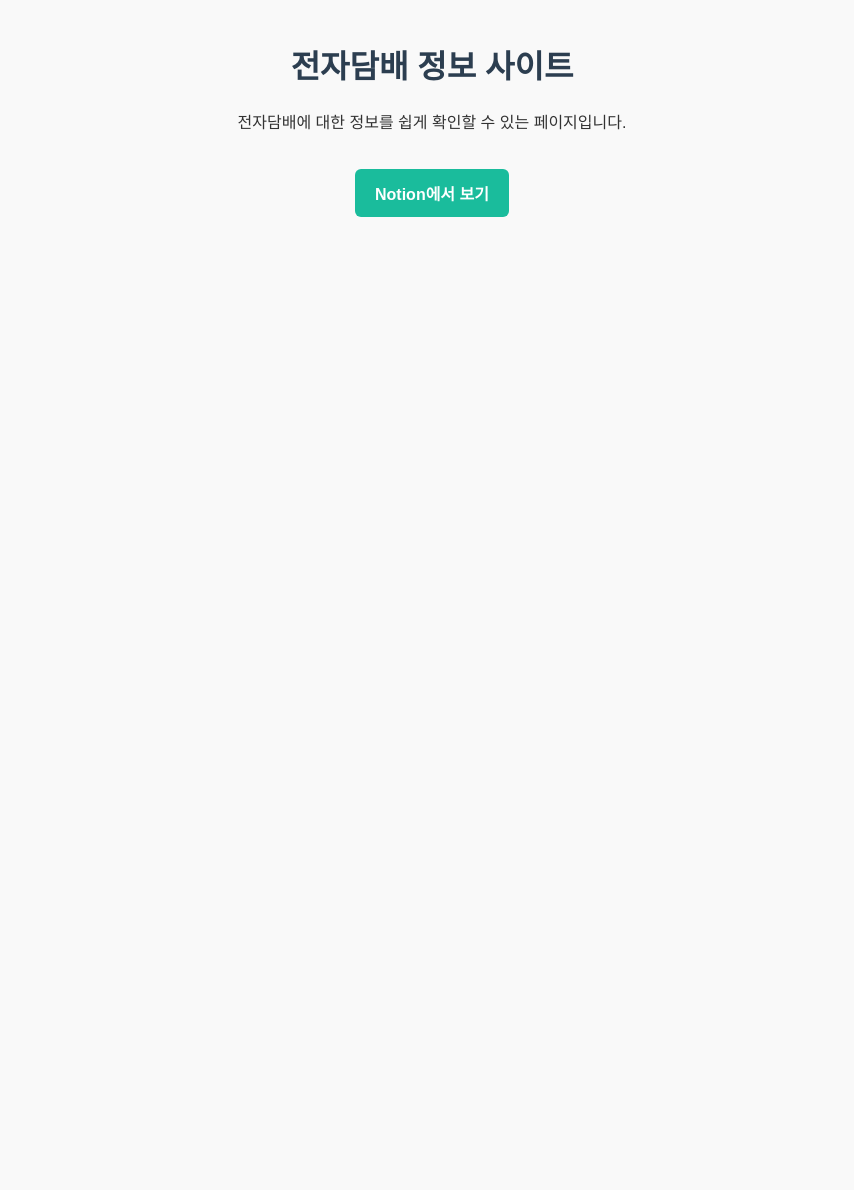
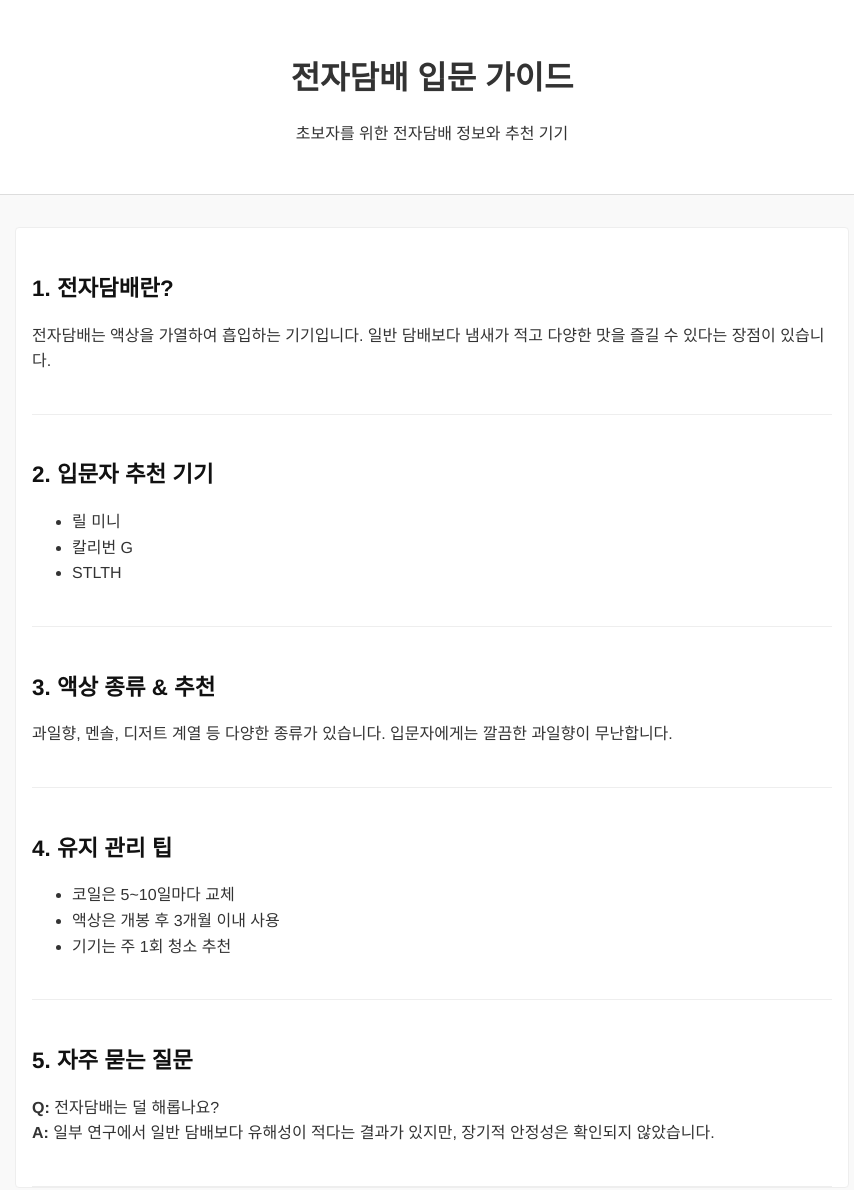
Before and after one commit to wodcigy/vape-info-blog, a plain HTML site: page index.html in a window 1280 px wide. Shown: the top 1190 px of the page, without its empty margins (208-1062 px from the left). Before the commit the page ends 800 px from the top, so only its background shows below. Drawn offline with Linux system fonts and the light colour scheme.

Commit message:
Add files via upload

```diff
--- a/index.html
+++ b/index.html
@@ -3,37 +3,47 @@
 <head>
   <meta charset="UTF-8" />
   <meta name="viewport" content="width=device-width, initial-scale=1.0" />
-  <title>전자담배 정보</title>
-  <style>
-    body {
-      font-family: 'Arial', sans-serif;
-      background-color: #f9f9f9;
-      color: #333;
-      margin: 0;
-      padding: 20px;
-      text-align: center;
-    }
-    h1 {
-      color: #2c3e50;
-    }
-    a.button {
-      display: inline-block;
-      margin-top: 20px;
-      padding: 12px 20px;
-      background-color: #1abc9c;
-      color: white;
-      text-decoration: none;
-      border-radius: 6px;
-      font-weight: bold;
-    }
-    a.button:hover {
-      background-color: #16a085;
-    }
-  </style>
+  <title>전자담배 입문 가이드</title>
+  <link rel="stylesheet" href="style.css" />
 </head>
 <body>
-  <h1>전자담배 정보 사이트</h1>
-  <p>전자담배에 대한 정보를 쉽게 확인할 수 있는 페이지입니다.</p>
-  <a class="button" href="https://repeated-platinum-96e.notion.site/2122cac05a95809aa790eddd72c79d44?source=copy_link" target="_blank">Notion에서 보기</a>
+  <header>
+    <h1>전자담배 입문 가이드</h1>
+    <p>초보자를 위한 전자담배 정보와 추천 기기</p>
+  </header>
+  <main>
+    <section>
+      <h2>1. 전자담배란?</h2>
+      <p>전자담배는 액상을 가열하여 흡입하는 기기입니다. 일반 담배보다 냄새가 적고 다양한 맛을 즐길 수 있다는 장점이 있습니다.</p>
+    </section>
+    <section>
+      <h2>2. 입문자 추천 기기</h2>
+      <ul>
+        <li>릴 미니</li>
+        <li>칼리번 G</li>
+        <li>STLTH</li>
+      </ul>
+    </section>
+    <section>
+      <h2>3. 액상 종류 & 추천</h2>
+      <p>과일향, 멘솔, 디저트 계열 등 다양한 종류가 있습니다. 입문자에게는 깔끔한 과일향이 무난합니다.</p>
+    </section>
+    <section>
+      <h2>4. 유지 관리 팁</h2>
+      <ul>
+        <li>코일은 5~10일마다 교체</li>
+        <li>액상은 개봉 후 3개월 이내 사용</li>
+        <li>기기는 주 1회 청소 추천</li>
+      </ul>
+    </section>
+    <section>
+      <h2>5. 자주 묻는 질문</h2>
+      <p><strong>Q:</strong> 전자담배는 덜 해롭나요?<br>
+         <strong>A:</strong> 일부 연구에서 일반 담배보다 유해성이 적다는 결과가 있지만, 장기적 안정성은 확인되지 않았습니다.</p>
+    </section>
+  </main>
+  <footer>
+    <p>© 2025 VAPE INFO BLOG</p>
+  </footer>
 </body>
 </html>
--- /dev/null
+++ b/style.css
@@ -0,0 +1,48 @@
+
+body {
+  font-family: 'Helvetica Neue', sans-serif;
+  background: #f9f9f9;
+  color: #333;
+  line-height: 1.6;
+  margin: 0;
+  padding: 0;
+}
+
+header {
+  background: #fff;
+  border-bottom: 1px solid #ddd;
+  text-align: center;
+  padding: 2rem 1rem;
+}
+
+h1 {
+  margin-bottom: 0.5rem;
+  font-size: 2rem;
+}
+
+main {
+  max-width: 800px;
+  margin: 2rem auto;
+  padding: 0 1rem;
+  background: #fff;
+  border: 1px solid #eee;
+  border-radius: 4px;
+}
+
+section {
+  border-bottom: 1px solid #eee;
+  padding: 1.5rem 0;
+}
+
+h2 {
+  color: #111;
+  font-size: 1.4rem;
+  margin-bottom: 0.5rem;
+}
+
+footer {
+  text-align: center;
+  color: #888;
+  font-size: 0.85rem;
+  padding: 2rem 0;
+}
```
